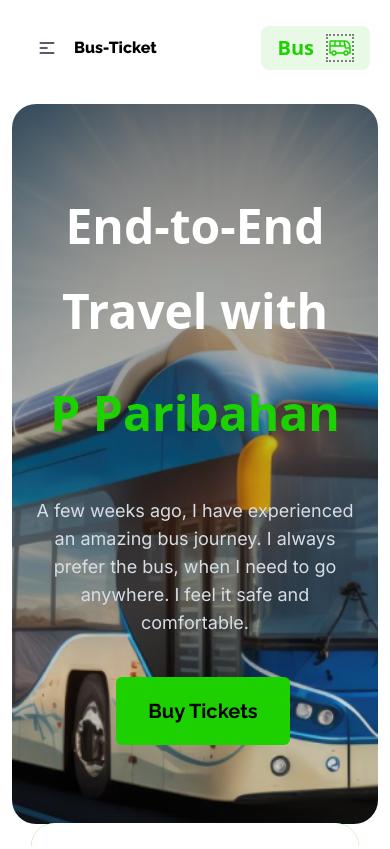
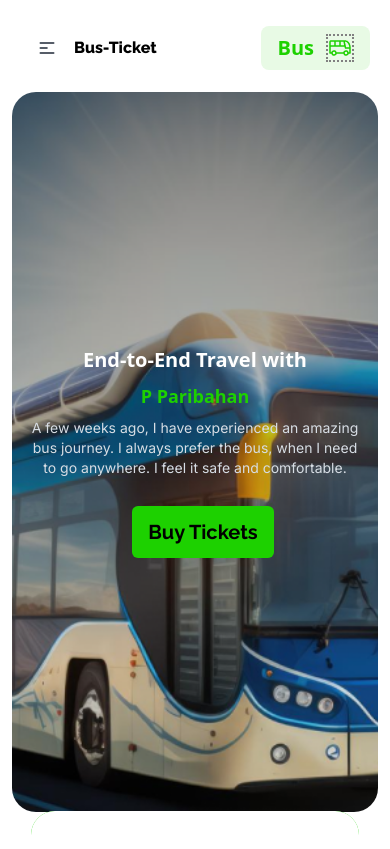
Before and after one commit to Tofazzal26/bus-ticket, a plain HTML site: page index.html in a window 390 px wide. Shown: the top 849 px of the page. Drawn offline with nearby package versions, Linux system fonts and the light colour scheme.

Commit message:
main section responsive finish

```diff
--- a/index.html
+++ b/index.html
@@ -64,14 +64,15 @@
     <!-- main section style here -->
 
     <main class="container mx-auto">
-        <div class="mt-6">
+        <div class="lg:mt-6 mt-3">
             <div class="hero min-h-[720px] rounded-3xl relative" style="background-image: url('images/banner.png');">
                 <div class="hero-content text-center text-neutral-content">
                   <div class="">
-                    <h1 class="lg:text-7xl text-5xl mb-6 font-extrabold garamond leading-[85px] text-[#FFF]">End-to-End Travel with<br><span class="text-[#1dd100] leading-[120px]">P Paribahan</span></h1>
-                    <p class="mb-5 text-lg inter lg:w-[680px] mx-auto">A few weeks ago, I have experienced an amazing bus journey. I always prefer the bus, when I need to go anywhere. I feel it safe and comfortable. </p>
+                    <h1 class="lg:text-7xl text-xl lg:mb-6 font-extrabold garamond lg:leading-[85px] text-[#FFF]">End-to-End Travel with</h1>
+                    <p class="text-[#1dd100] lg:leading-[120px] lg:text-7xl lg:my-0 my-2 text-lg lg:mb-6 font-extrabold garamond">P Paribahan</p>
+                    <p class="mb-5 lg:text-lg text-sm inter lg:w-[680px] mx-auto">A few weeks ago, I have experienced an amazing bus journey. I always prefer the bus, when I need to go anywhere. I feel it safe and comfortable. </p>
                     <div class="flex flex-col md:flex-row justify-center items-center">
-                    <a href="#phporibohon" class="text-xl ml-4 font-bold py-5 lg:mt-0 px-8 md:mt-0 mt-5 rounded-md raleway bg-[#1dd100] text-black">Buy Tickets</a>
+                    <a href="#phporibohon" class="text-xl ml-4 font-bold lg:py-5 lg:mt-0 py-3 px-4 lg:px-8 md:mt-0 mt-2 rounded-md raleway bg-[#1dd100] text-black">Buy Tickets</a>
                     </div>
                   </div>
                 </div>
```
